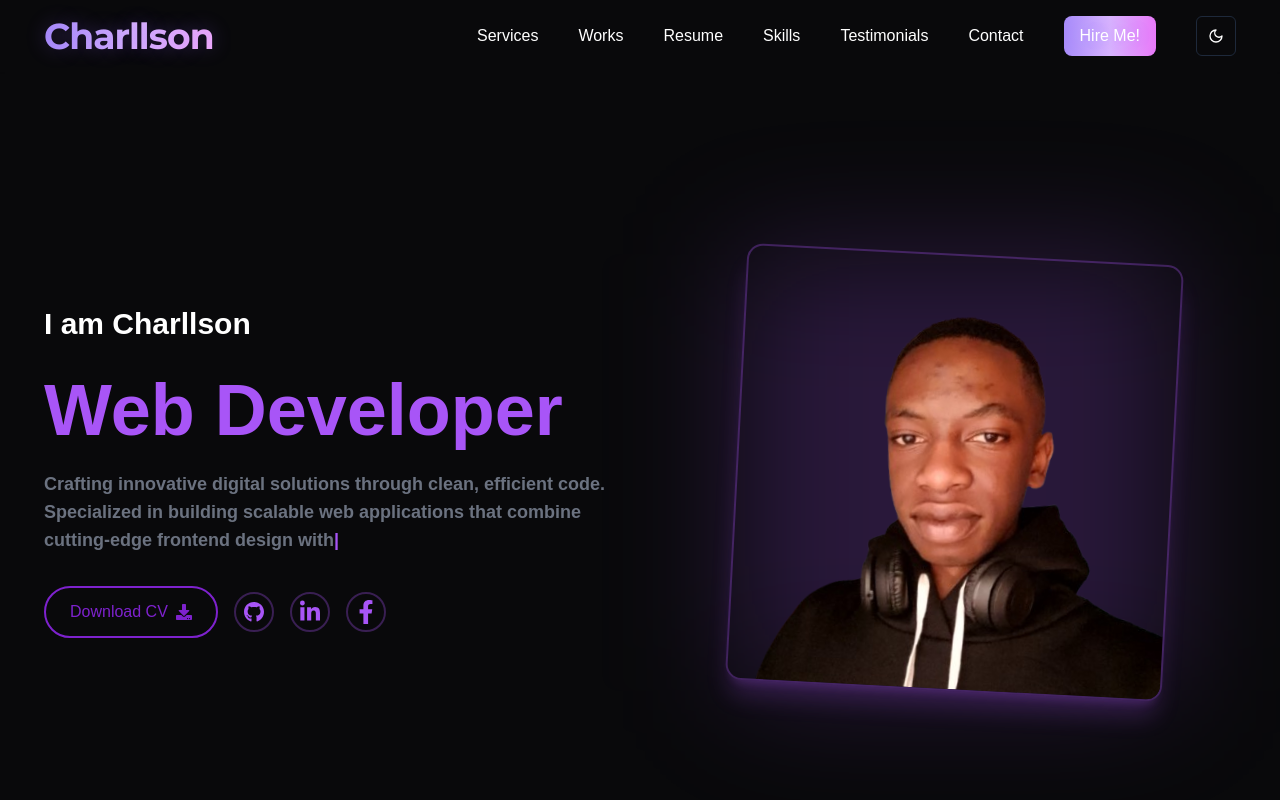
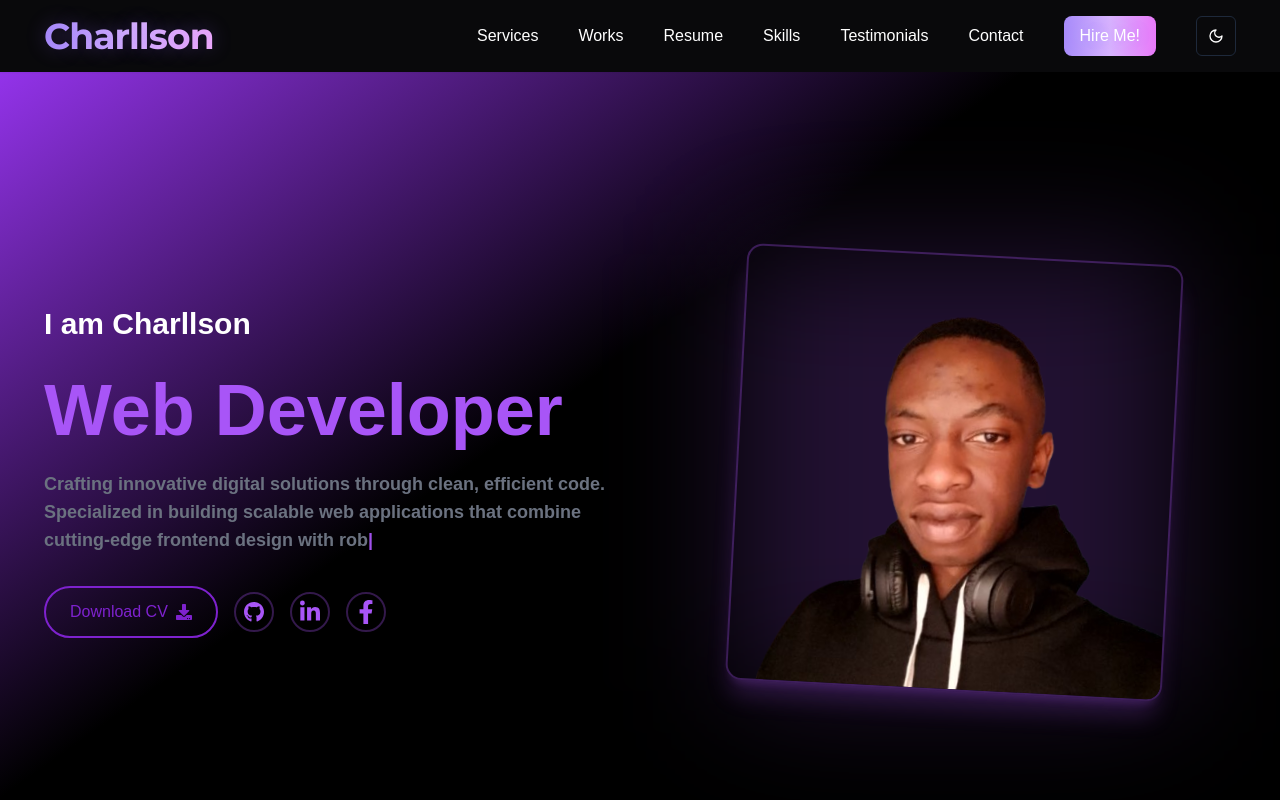
Before and after one commit to fanyicharllson/my-react-portfolio, a React (Vite) app: page / in a window 1280 px wide. Shown: the top 800 px of the page. Built offline with nearby package versions, Linux system fonts and the light colour scheme.

Commit message:
Refactor Hero and Skills components for improved dark mode support and visual consistency; update styles in index.css to enhance button and section appearances. Clean up unnecessary whitespace and ensure better readability in the code.

```diff
--- a/src/components/Hero.tsx
+++ b/src/components/Hero.tsx
@@ -9,17 +9,18 @@ import {
 import ScrollAnimation from "@/components/animations/scrollAnimation";
 import { TextGenerateEffect } from "@/components/ui/text-generate-effect";
 
-
 const words = `Crafting innovative digital solutions through clean, efficient
                   code. Specialized in building scalable web applications that
                   combine cutting-edge frontend design with robust backend
                   architecture.`;
 
-
 export default function Hero() {
   return (
-    <section className="pt-10 w-full" id="hero">
-      <div className="screen-max-width">
+    <section
+      className="pt-10 w-full dark:bg-gradient-to-tl dark:from-black dark:from-60% dark:to-purple-600 bg-gradient-to-tl from-white from-60% to-purple-400"
+      id="hero"
+    >
+      <div className="screen-max-width pb-16">
         <div className="flex min-h-[calc(100vh-80px)] flex-col lg:flex-row items-center justify-between gap-10 lg:gap-16">
           {/* Hero Text */}
           <div className="flex-1 text-center lg:text-left max-w-[600px]">
@@ -36,7 +37,14 @@ export default function Hero() {
                   </span>
                 </div>
                 <p className="text-gray-500 mt-6 text-base sm:text-lg leading-relaxed max-w-2xl mx-auto lg:mx-0">
-                <TextGenerateEffect words={words} className="inline-block" filter={true} delay={0.03} continuous={false} smoothScroll={true}/>
+                  <TextGenerateEffect
+                    words={words}
+                    className="inline-block"
+                    filter={true}
+                    delay={0.03}
+                    continuous={false}
+                    smoothScroll={true}
+                  />
                 </p>
               </h1>
             </ScrollAnimation>
--- a/src/components/Skills.tsx
+++ b/src/components/Skills.tsx
@@ -28,7 +28,7 @@ export default function Skills() {
   };
 
   return (
-    <section className="section">
+    <section className="section dark:bg-gradient-to-l dark:from-black dark:from-50% dark:to-purple-500">
       <div>
         <div className="mx-auto text-center max-w-2xl">
           <p className="section-title">My Skills</p>
@@ -62,7 +62,7 @@ export default function Skills() {
                 </p>
               </div>
               <div>
-                <p className="text-center text-gray-600 dark:text-purple-500 text-xl mt-6">
+                <p className="text-center text-gray-600 dark:text-slate-400 text-xl mt-6">
                   {skill.title}
                 </p>
               </div>
--- a/src/index.css
+++ b/src/index.css
@@ -41,8 +41,6 @@ body {
 .section-full {
   min-height: 100vh;
 }
-
-
 
 .section-title {
   @apply tracking-wider
```
